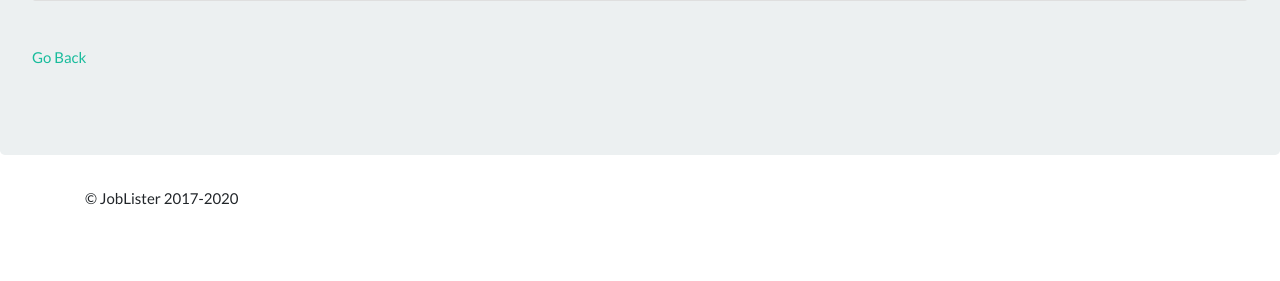
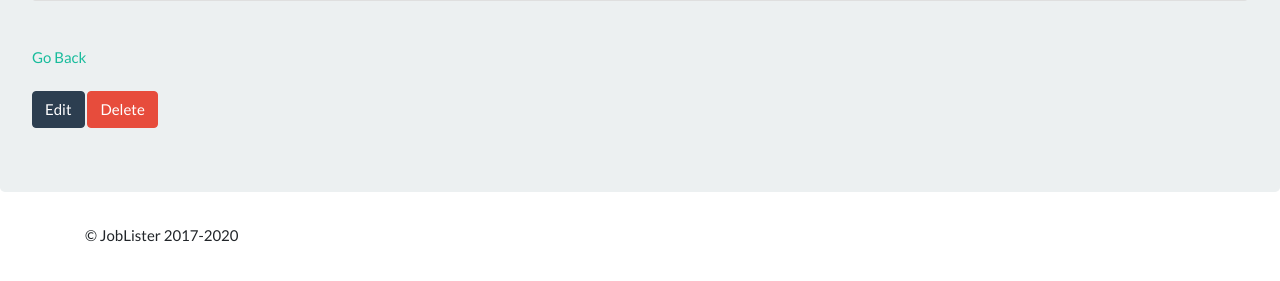
Before and after one commit to jrlvarghese/joblister_project, a PHP site: page /job.php in a window 1280 px wide. Shown: the part 318-599 px from the top of the page. Run offline with PHP 8.4, Linux system fonts and the light colour scheme; data that the repository does not hold is empty.

Commit message:
Make button to edit and delete in 'job-single.php'.

```diff
--- a/templates/job-single.php
+++ b/templates/job-single.php
@@ -22,6 +22,14 @@ include 'inc/header.php';
     <br><br>
     <a href="index.php">Go Back</a>
     <br><br>
+
+    <div class="well">
+        <a href="edit.php?id=<?php echo $job->id; ?>" class="btn btn-primary">Edit</a>
+        <form style="display:inline;" method="post" action="job.php">
+            <input type="hidden" name="del_id" value="<?php echo $job->id; ?>">
+            <input type="submit" class="btn btn-danger" value="Delete">
+        </form>
+    </div>
 </div>
 </main>
 <?php
```
